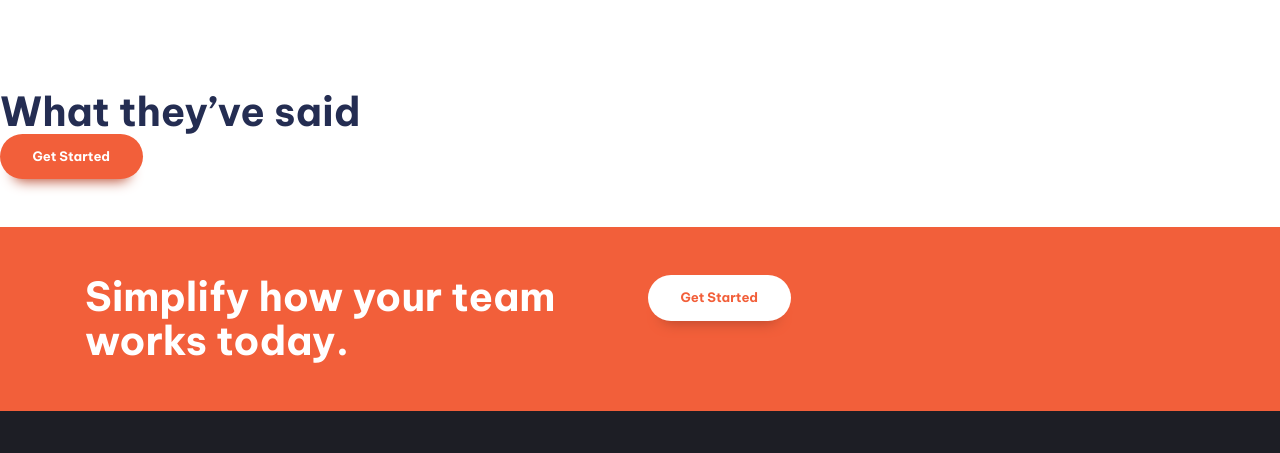
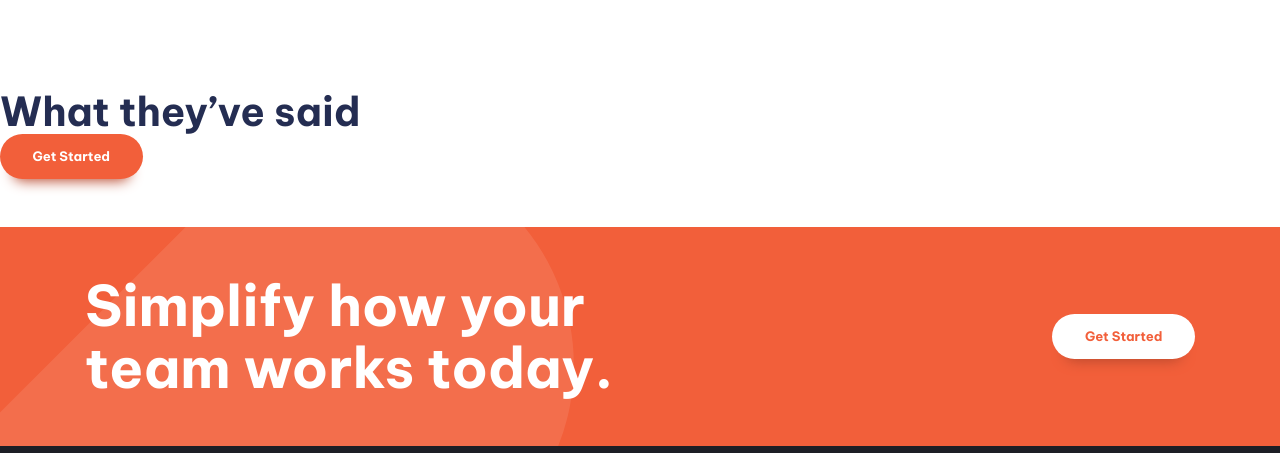
Before and after one commit to alexkasema/responsive-website-1, a website built with Vite: page index.html in a window 1280 px wide. Shown: the part 1360-1813 px from the top of the page. Built offline with nearby package versions, Linux system fonts and the light colour scheme.

Commit message:
Worked on the .cta section and styled it.

```diff
--- a/index.html
+++ b/index.html
@@ -113,13 +113,13 @@
 
       <section class="cta | padding-block-700 bg-accent-400 text-neutral-100">
         <div class="container">
-          <div class="even-columns">
+          <div class="even-columns vertical-align-center">
             <div>
-              <p class="fs-secondary-heading fw-bold">
+              <p class="fs-primary-heading fw-bold">
                 Simplify how your team works today.
               </p>
             </div>
-            <div>
+            <div class="justify-self-end-md">
               <button class="button" data-type="inverted">
                 Get Started
               </button>
--- a/style.css
+++ b/style.css
@@ -256,6 +256,31 @@ p[data-width="wide"] {
   }
 }
 
+/*! cta */
+
+.cta {
+  position: relative;
+  isolation: isolate;
+  text-align: center;
+}
+
+@media (min-width: 50em) {
+  .cta {
+    text-align: left;
+  }
+}
+
+.cta::before {
+  content: "";
+  position: absolute;
+  z-index: -1;
+  inset: 0;
+  background-image: url("./images/bg-tablet-pattern.svg"),
+    url("./images/bg-tablet-pattern.svg");
+  background-position: -15rem -5rem, 80rem -42rem;
+  background-repeat: no-repeat;
+  opacity: 0.1;
+}
 
 /*! Utility classes*/
 
@@ -280,10 +305,6 @@ p[data-width="wide"] {
   margin-inline: auto; /*! makes it that margin is same on both ends*/
 }
 
-:where(.flow >:not(:first-child)){
-  margin-top: var(--flow-spacer, 3em); /*! we have not assigned a value to the variable so it will take (3em)*/
-}
-
 
 .even-columns {
   display: grid;
@@ -295,6 +316,24 @@ p[data-width="wide"] {
     grid-auto-flow: column;
     grid-auto-columns: 1fr;
   }
+}
+
+.vertical-align-center {
+  align-items: center;
+}
+
+.justify-self-end {
+  justify-self: end;
+}
+
+@media (min-width: 50em) {
+  .justify-self-end-md {
+    justify-self: end;
+  }
+}
+
+:where(.flow >:not(:first-child)){
+  margin-top: var(--flow-spacer, 3em); /*! we have not assigned a value to the variable so it will take (3em)*/
 }
 
 .text-primary-400 {
```
